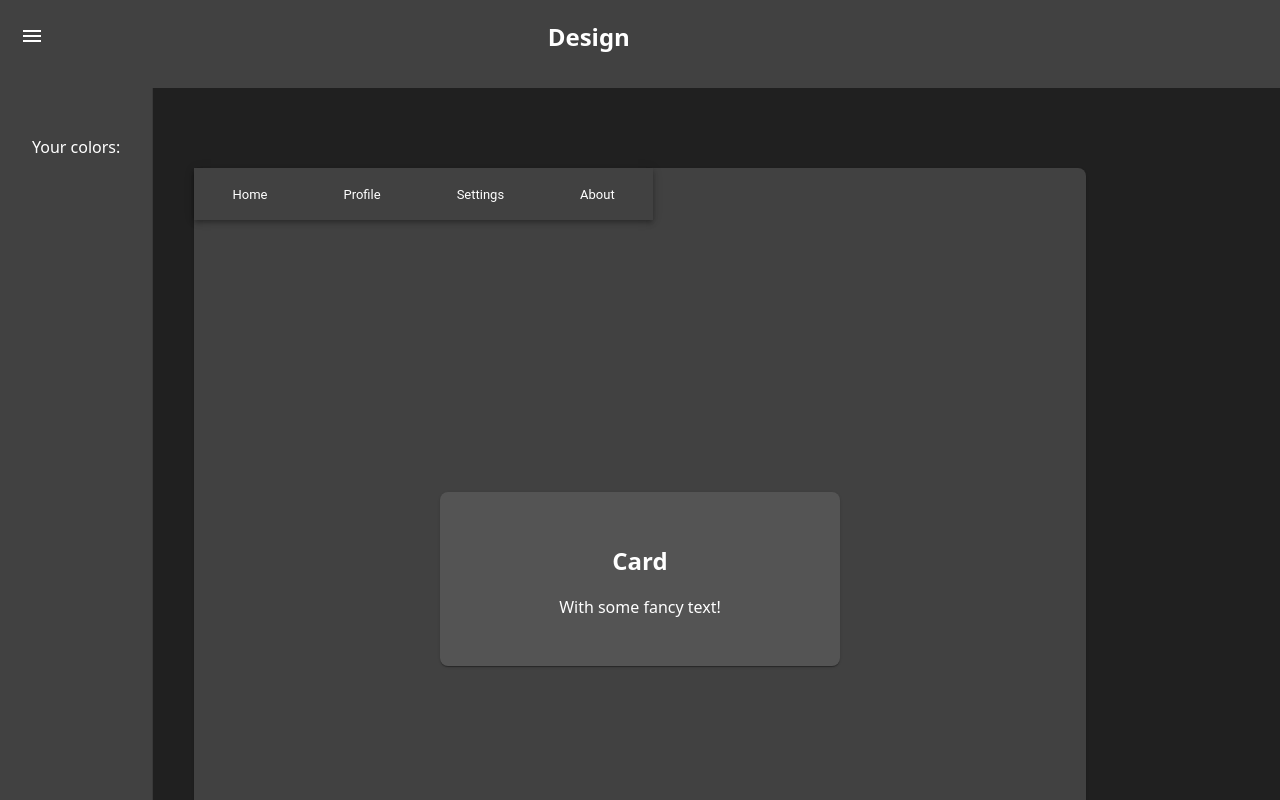
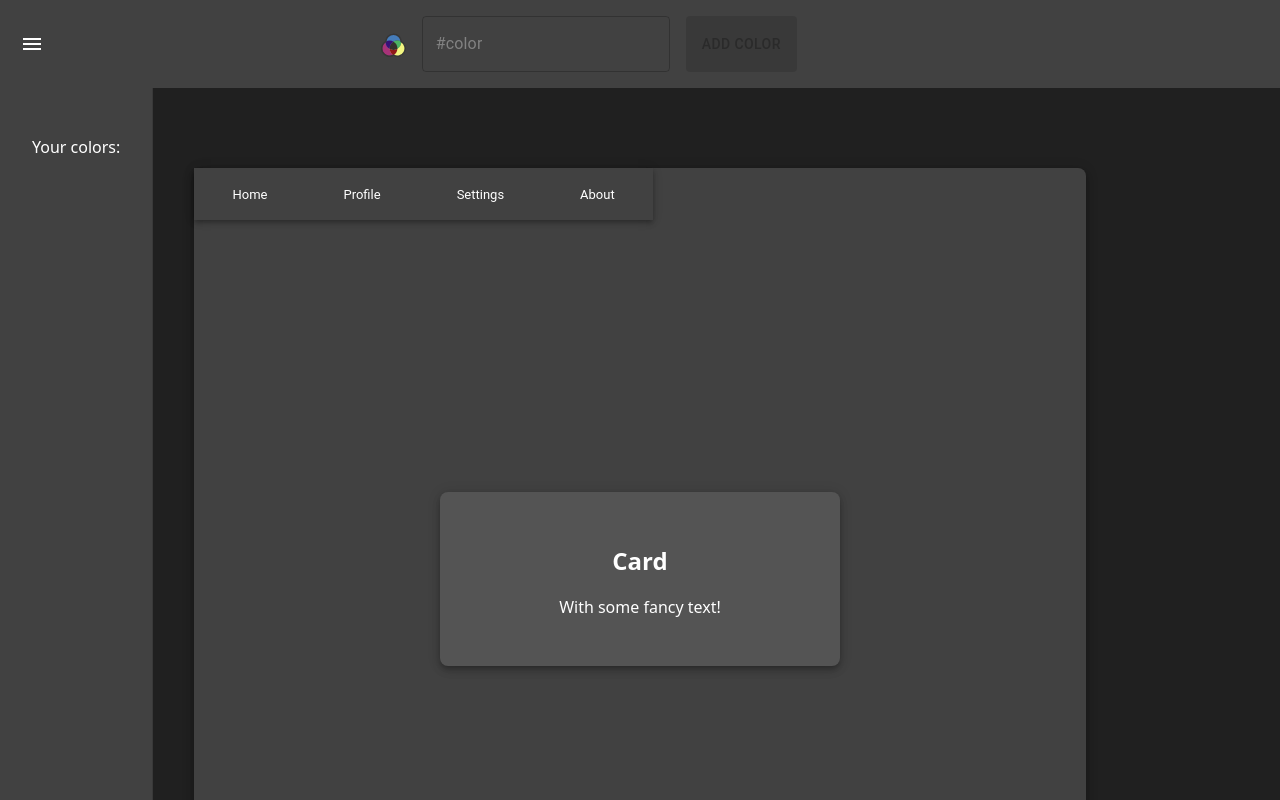
Before and after one commit to AHeige/myux, a React (Vite) app: page /design in a window 1280 px wide. Shown: the top 800 px of the page. Built offline with nearby package versions, Linux system fonts and the light colour scheme.

Commit message:
You can now add colors from design mode

```diff
--- a/src/App.tsx
+++ b/src/App.tsx
@@ -16,13 +16,11 @@ const App: React.FC = () => {
   const [colors, setColors] = useState<SavedColor[]>([])
 
   const handleAddColor = (newColor: SavedColor) => {
-    console.log(newColor)
     setColors([...colors, newColor])
     localStorage.setItem('colors', JSON.stringify([...colors, newColor]))
   }
 
   const handleDeleteColor = (i: number) => {
-    console.log('deleted: ', colors[i])
     colors.splice(i, 1)
     setColors([...colors])
     localStorage.setItem('colors', JSON.stringify(colors))
@@ -60,7 +58,7 @@ const App: React.FC = () => {
     <BrowserRouter>
       <Routes>
         <Route path={'/'} element={<Find colors={colors} onColorSelect={(newColor: SavedColor) => handleAddColor(newColor)} handleDeleteColor={(i) => handleDeleteColor(i)} />}></Route>
-        <Route path={'/design'} element={<Design colors={colors} />}></Route>
+        <Route path={'/design'} element={<Design colors={colors} onColorSelect={(newColor: SavedColor) => handleAddColor(newColor)} />}></Route>
       </Routes>
     </BrowserRouter>
   )
--- /dev/null
+++ b/src/components/Color/AddColor.tsx
@@ -0,0 +1,87 @@
+import { useState, FormEvent } from 'react'
+
+//Interfaces
+import { SavedColor } from '../../interfaces/ColorInterfaces'
+
+//Style
+import { addColor, iconStyle } from './ColorStyle'
+
+//Assets
+import colorIcon from '../../assets/colorIcon.svg'
+
+//Mui
+import { Stack, Card, TextField, Button, colors, InputBaseComponentProps, useMediaQuery } from '@mui/material'
+
+//Helpers
+import { createColorObject, isValidColor } from '../../utils/helpers'
+
+interface Props {
+  onColorSelect: (newColor: SavedColor) => void
+  inputLabel?: string
+}
+
+const AddColor: React.FC<Props> = ({ onColorSelect, inputLabel = '#color' }) => {
+  const [newColor, setNewColor] = useState<string>('')
+
+  const minWidth600 = useMediaQuery('(min-width:600px)')
+
+  const inputProp: InputBaseComponentProps = {
+    style: {
+      color: isValidColor(newColor) ? '#fff' : 'rgb(130,130,130)',
+    },
+  }
+
+  const handleSubmit = (event: FormEvent) => {
+    event.preventDefault()
+    handleAddColor()
+  }
+
+  const handleAddColor = () => {
+    if (colors && newColor.length > 0) {
+      if (typeof newColor === 'string') {
+        if (isValidColor(newColor)) {
+          const newColorObject: SavedColor = createColorObject(newColor)
+
+          if (newColorObject) {
+            onColorSelect(newColorObject)
+
+            setNewColor('')
+          }
+        }
+      }
+    }
+  }
+
+  return (
+    <Stack direction={'row'} spacing={3}>
+      <Card style={addColor} elevation={0}>
+        <form onSubmit={(e) => handleSubmit(e)}>
+          <Stack direction={'row'} spacing={2}>
+            {minWidth600 && (
+              <div style={iconStyle}>
+                <img width={'25px'} src={colorIcon}></img>
+              </div>
+            )}
+            <TextField
+              InputLabelProps={{
+                style: {
+                  color: 'rgb(130,130,130)',
+                },
+              }}
+              inputProps={inputProp}
+              style={{ color: '#fff' }}
+              value={newColor}
+              onChange={(event: React.ChangeEvent<HTMLInputElement>) => setNewColor(event.target.value)}
+              label={inputLabel}
+            />
+            <Button disabled={!isValidColor(newColor)} color={'success'} variant='contained' onClick={() => handleAddColor()}>
+              Add Color
+            </Button>
+          </Stack>
+        </form>
+      </Card>
+    </Stack>
+  )
+}
+
+export default AddColor
--- a/src/components/Color/Color.tsx
+++ b/src/components/Color/Color.tsx
@@ -1,22 +1,17 @@
-import React, { FormEvent } from 'react'
-import { useState } from 'react'
-import useMediaQuery from '@mui/material/useMediaQuery'
-import { Button, Card, Chip, InputBaseComponentProps, Stack, TextField, ThemeProvider, Typography } from '@mui/material'
+import React, { useState } from 'react'
 
-//Icons
-import colorIcon from '../../assets/colorIcon.svg'
+import { Button, Card, Chip, Stack, ThemeProvider, Typography } from '@mui/material'
+
 import DeleteIcon from '@mui/icons-material/Delete'
 
 //Styles
-import { addColor, chosenColors, iconStyle, theme } from './ColorStyle'
+import { chosenColors, theme } from './ColorStyle'
 import './ColorCss.css'
-
-//Utils
-import { createColorObject, isValidColor } from '../../utils/helpers'
 
 //Interfaces
 import { SavedColor } from '../../interfaces/ColorInterfaces'
 import Header from '../Header/Header'
+import AddColor from './AddColor'
 
 interface Props {
   inputLabel?: string
@@ -27,68 +22,17 @@ interface Props {
 
 const Color: React.FC<Props> = (props): JSX.Element => {
   const { inputLabel = '#color', onColorSelect, colors, deleteColor } = props
+  const [newColor, setNewColor] = useState<SavedColor>()
 
-  const [newColor, setNewColor] = useState<string>('')
-  const minWidth600 = useMediaQuery('(min-width:600px)')
-
-  const handleSubmit = (event: FormEvent) => {
-    event.preventDefault()
-    handleAddColor()
-  }
-
-  const handleAddColor = () => {
-    if (colors && newColor.length > 0) {
-      if (typeof newColor === 'string') {
-        if (isValidColor(newColor)) {
-          const newColorObject: SavedColor = createColorObject(newColor)
-
-          if (newColorObject) {
-            onColorSelect(newColorObject)
-
-            setNewColor('')
-          }
-        }
-      }
-    }
-  }
-
-  const inputProp: InputBaseComponentProps = {
-    style: {
-      color: isValidColor(newColor) ? '#fff' : 'rgb(130,130,130)',
-    },
+  const handleSelectedColor = (color: SavedColor) => {
+    setNewColor(color)
+    onColorSelect(color)
   }
 
   return (
     <>
       <Header>
-        <Stack direction={'row'} spacing={3}>
-          <Card style={addColor} elevation={0}>
-            <form onSubmit={(e) => handleSubmit(e)}>
-              <Stack direction={'row'} spacing={2}>
-                {minWidth600 && (
-                  <div style={iconStyle}>
-                    <img width={'25px'} src={colorIcon}></img>
-                  </div>
-                )}
-                <TextField
-                  InputLabelProps={{
-                    style: {
-                      color: 'rgb(130,130,130)',
-                    },
-                  }}
-                  inputProps={inputProp}
-                  style={{ color: '#fff' }}
-                  value={newColor}
-                  onChange={(event: React.ChangeEvent<HTMLInputElement>) => setNewColor(event.target.value)}
-                  label={inputLabel}
-                />
-                <Button disabled={!isValidColor(newColor)} color={'success'} variant='contained' onClick={() => handleAddColor()}>
-                  Add Color
-                </Button>
-              </Stack>
-            </form>
-          </Card>
-        </Stack>
+        <AddColor inputLabel={inputLabel} onColorSelect={(c) => handleSelectedColor(c)} />
       </Header>
 
       <div style={chosenColors}>
@@ -128,7 +72,7 @@ const Color: React.FC<Props> = (props): JSX.Element => {
                 </Card>
               )
             })
-          : [isValidColor(newColor) ? 'Its happening!' : 'No colors created yet :('].map((text, i) => (
+          : [!newColor && 'No colors created yet :('].map((text, i) => (
               <Typography key={i} style={{ color: 'rgb(130,130,130)' }} variant='h4'>
                 {text}
               </Typography>
--- a/src/pages/Design.tsx
+++ b/src/pages/Design.tsx
@@ -18,9 +18,11 @@ import { useDrag, useDrop } from 'react-dnd'
 import { DndProvider } from 'react-dnd'
 import { HTML5Backend } from 'react-dnd-html5-backend'
 import { useColorContext } from '../components/Design/ColorContext'
+import AddColor from '../components/Color/AddColor'
 
 interface Props {
   colors: SavedColor[]
+  onColorSelect: (newColor: SavedColor) => void
 }
 
 interface ColorDraggableProps {
@@ -33,8 +35,6 @@ interface DropTargetProps {
   callbackColor?: (color: string) => void
   background?: string
 }
-
-const DesignHeader: React.FC = () => <h2>Design</h2>
 
 const ColorDraggable: React.FC<ColorDraggableProps> = ({ color }) => {
   const [, drag] = useDrag(() => ({
@@ -59,7 +59,11 @@ const ColorDraggable: React.FC<ColorDraggableProps> = ({ color }) => {
   )
 }
 
-const DrawerComponent: React.FC<Props> = ({ colors }) => {
+interface DrawerComponentProps {
+  colors: SavedColor[]
+}
+
+const DrawerComponent: React.FC<DrawerComponentProps> = ({ colors }) => {
   return (
     <Stack spacing={2} direction={'column'} sx={{ padding: '2em', color: 'var(--main-font-color)', marginTop: '1em' }}>
       <p>Your colors:</p>
@@ -113,7 +117,7 @@ const navBar = () => {
   )
 }
 
-const Design: React.FC<Props> = ({ colors }): JSX.Element => {
+const Design: React.FC<Props> = ({ colors, onColorSelect }): JSX.Element => {
   const [openDrawer, setOpenDrawer] = useState<boolean>(true)
 
   const toggleDrawer = () => {
@@ -123,7 +127,7 @@ const Design: React.FC<Props> = ({ colors }): JSX.Element => {
   return (
     <div>
       <Header>
-        <DesignHeader />
+        <AddColor onColorSelect={(c) => onColorSelect(c)} />
       </Header>
 
       <DndProvider backend={HTML5Backend}>
@@ -136,14 +140,24 @@ const Design: React.FC<Props> = ({ colors }): JSX.Element => {
               <div style={{ position: 'absolute' }}>
                 <DropTarget type='Nav' child={navBar()} />
               </div>
+
               {/* Background */}
-              <DropTarget type='background' child={<Card sx={{ borderRadius: '0.5em', background: 'transparent', padding: '25em' }}>Background</Card>} />
+              <DropTarget
+                type='background'
+                child={
+                  <Card elevation={5} sx={{ borderRadius: '0.5em', background: 'transparent', padding: '25em' }}>
+                    Background
+                  </Card>
+                }
+              />
+
+              {/* Card */}
               <div style={{ position: 'absolute', width: '45%', alignSelf: 'center', justifySelf: 'center' }}>
                 <DropTarget
                   background='color-mix(in srgb, var(--main-accent-color) 90%, white)'
                   type='card'
                   child={
-                    <Card sx={{ borderRadius: '0.5em', background: 'transparent', padding: '2em' }}>
+                    <Card elevation={5} sx={{ borderRadius: '0.5em', background: 'transparent', padding: '2em' }}>
                       <h2>Card</h2>
                       <p>With some fancy text!</p>
                     </Card>
```
